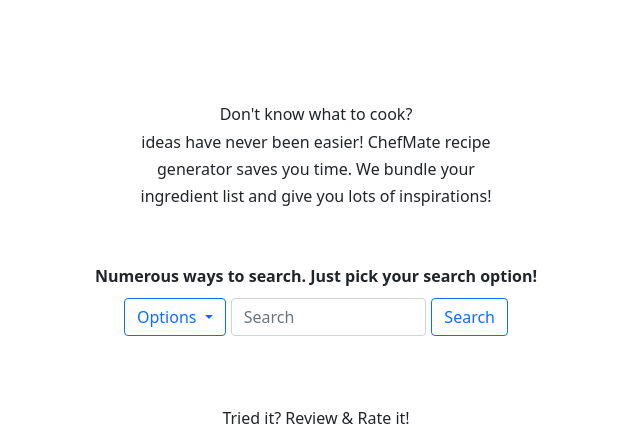
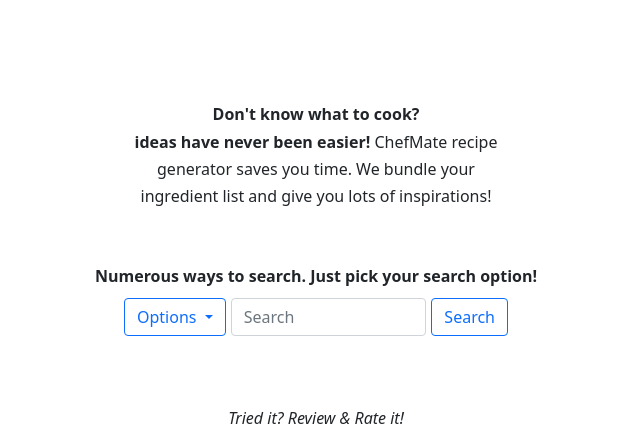
Before and after one commit to contreras-117/KenzieCapstone-recipe-search-engine, a website built with webpack: page Frontend/src/index.html in a window 1280 px wide. Shown: the part 333-770 px from the top of the page, 644-1280 px from the left. Built offline with nearby package versions, Linux system fonts and the light colour scheme.

Commit message:
Frontend Skeleton

```diff
--- a/Frontend/src/index.html
+++ b/Frontend/src/index.html
@@ -47,8 +47,8 @@
             </div>
 
             <div id="intro-description">
-                <h6>Don't know what to cook?</h6>
-                <h6>ideas have never been easier! ChefMate recipe</h6>
+                <h6><strong>Don't know what to cook?</strong></h6>
+                <h6><strong>ideas have never been easier!</strong> ChefMate recipe</h6>
                 <h6>generator saves you time. We bundle your</h6>
                 <h6>ingredient list and give you lots of inspirations!</h6>
             </div>
@@ -73,7 +73,7 @@
 
             <div>
                 <form class="review-form">
-                    <label>Tried it? Review & Rate it!</label>
+                    <label><em>Tried it? Review & Rate it!</em></label>
                     <textarea id="review-text-area" class="form-control mr-sm-2" type="text" required class="validated-field" placeholder="Some text..."></textarea>
                     <div class="star-container">
                         <div class="star-rating">
```
